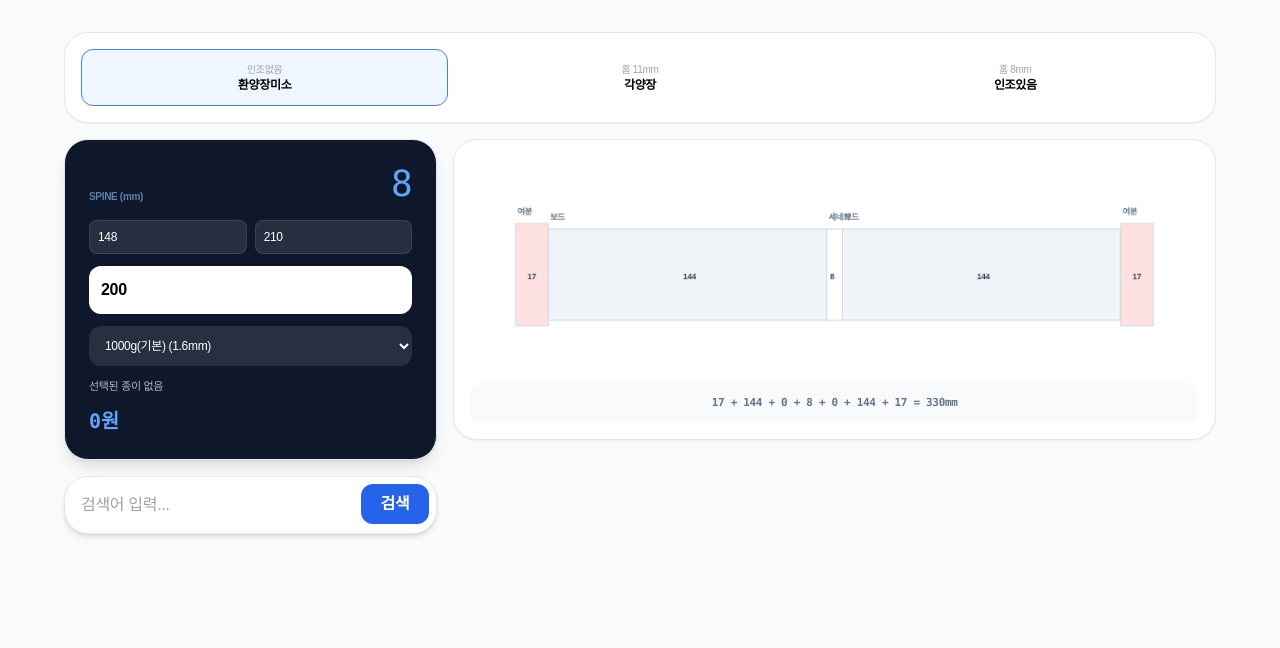
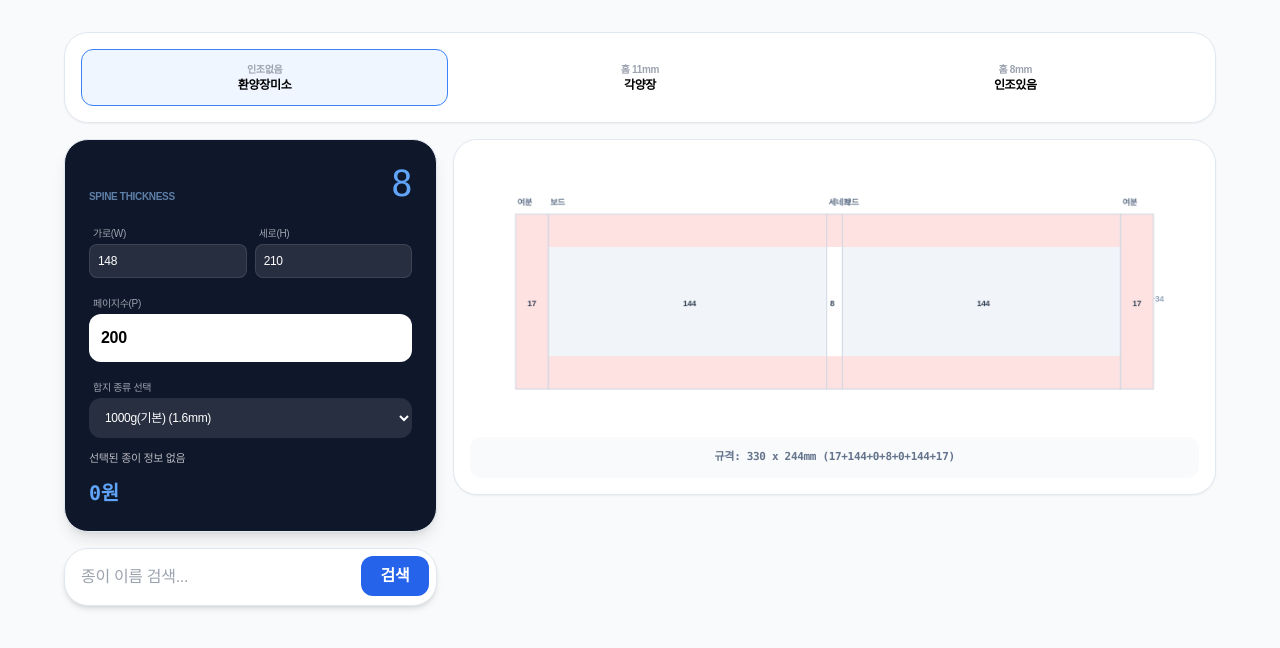
Before and after one commit to goodnotes2/paper, a Flask app: page / in a window 1280 px wide. Shown: the top 648 px of the page. Run offline with Flask 3, Linux system fonts and the light colour scheme; the visitor is signed in with stand-in values (Sample User, id 1); some libraries are stand-ins or nearby versions; some web fonts are replaced.

Commit message:
양장 제본 통합 및 도면 기능 추가8

```diff
--- a/app.py
+++ b/app.py
@@ -5,7 +5,7 @@ from datetime import datetime
 import re
 
 app = Flask(__name__)
-app.secret_key = 'paper_system_v60_final_full'
+app.secret_key = 'paper_system_v110_final_confirmed'
 
 SITE_PASSWORD = "03877"
 cached_data = []
@@ -27,7 +27,6 @@ def load_data():
                 df.columns = [str(col).strip() for col in df.columns]
                 df = df.astype(str).replace(['nan', 'None', 'nan '], '')
 
-                # 열 이름을 유연하게 찾는 함수
                 def find_col(keywords, default):
                     for c in df.columns:
                         if any(k in c for k in keywords): return c
@@ -36,7 +35,6 @@ def load_data():
                 col_map = {
                     '품목': find_col(['품목', '종이', '품명'], '품목'),
                     '색상': find_col(['색상', '패턴', '컬러'], '색상'),
-                    '사이즈': find_col(['사이즈', '규격', '크기'], '사이즈'),
                     '평량': find_col(['평량', 'g', '무게'], '평량'),
                     '고시가': find_col(['고시가', '단가', '가격'], '고시가'),
                     '두께': find_col(['두께', 'μm', 'um'], '두께')
@@ -47,8 +45,7 @@ def load_data():
                 temp_df = pd.DataFrame()
                 temp_df['품목'] = df[col_map['품목']].str.strip()
                 temp_df['색상'] = df.get(col_map['색상'], pd.Series(['']*len(df))).str.strip()
-                temp_df['사이즈'] = df.get(col_map['사이즈'], pd.Series(['']*len(df))).str.strip()
-                temp_df['평량'] = df.get(col_map['평량'], pd.Series(['']*len(df))).str.replace(r'\.0$', '', regex=True)
+                temp_df['평량'] = df.get(col_map['평량'], pd.Series(['0']*len(df))).str.replace(r'\.0$', '', regex=True)
                 temp_df['두께'] = pd.to_numeric(df.get(col_map['두께'], 0), errors='coerce').fillna(0).astype(str)
 
                 price_col = df.get(col_map['고시가'], 0)
@@ -56,12 +53,7 @@ def load_data():
                 temp_df['고시가'] = nums.apply(lambda x: f"{int(x):,}" if x > 0 else "0")
 
                 temp_df['시트명'] = str(sheet_name).strip()
-                # ID 생성 시 모든 요소를 문자열로 강제 결합
-                def make_id(row):
-                    raw = str(row['품목']) + str(row['평량']) + str(row['시트명'])
-                    return f"id_{re.sub(r'[^a-zA-Z0-9가-힣]', '', raw)}"
-
-                temp_df['row_id'] = temp_df.apply(make_id, axis=1)
+                temp_df['row_id'] = temp_df.apply(lambda r: f"id_{re.sub(r'[^a-zA-Z0-9가-힣]', '', str(r['품목'])+str(r['평량'])+str(r['시트명']))}", axis=1)
                 combined_list.append(temp_df)
 
             if combined_list:
@@ -74,8 +66,7 @@ def load_data():
             df_qq = pd.read_excel(qq_path, engine='openpyxl')
             df_qq.columns = [str(col).strip() for col in df_qq.columns]
             board_data = df_qq.to_dict(orient='records')
-        except:
-            board_data = [{'합지명': '기본 1000g', '두께': 1.6}]
+        except: board_data = [{'합지명': '기본 1000g', '두께': 1.6}]
     else:
         board_data = [{'합지명': '1000g(기본)', '두께': 1.6}, {'합지명': '1200g(기본)', '두께': 1.9}]
 
@@ -94,17 +85,17 @@ def index():
     results = []
     if keyword:
         k = keyword.lower()
-        results = [item for item in cached_data if k in item['품목'].lower() or k in item['색상'].lower()]
-        for item in results:
-            p, s = item['품목'], item['시트명']
-            if '두성' in s: item['url'] = f"https://www.doosungpaper.co.kr/goods/goods_search.php?keyword={p}"
-            elif '삼원' in s: item['url'] = f"https://www.samwonpaper.com/product/paper/list?search.searchString={p}"
-            else: item['url'] = f"https://www.google.com/search?q={s}+{p}"
+        for item in cached_data:
+            if k in item['품목'].lower() or k in item['색상'].lower():
+                p, s = item['품목'], item['시트명']
+                if '두성' in s: item['url'] = f"https://www.doosungpaper.co.kr/goods/goods_search.php?keyword={p}"
+                elif '삼원' in s: item['url'] = f"https://www.samwonpaper.com/product/paper/list?search.searchString={p}"
+                else: item['url'] = f"https://www.google.com/search?q={s}+{p}"
+                results.append(item)
 
     return render_template('index.html', results=results, keyword=keyword,
                            authenticated=True, last_updated=last_updated, boards=board_data)
 
 if __name__ == '__main__':
-    # Render 필수 포트 설정
     port = int(os.environ.get("PORT", 10000))
     app.run(host='0.0.0.0', port=port)
--- a/templates/index.html
+++ b/templates/index.html
@@ -2,8 +2,8 @@
 <html lang="ko">
 <head>
     <meta charset="UTF-8">
-    <meta name="viewport" content="width=device-width, initial-scale=1.0, maximum-scale=1.0, user-scalable=no">
-    <title>PAPER V30 FINAL</title>
+    <meta name="viewport" content="width=device-width, initial-scale=1.0">
+    <title>PAPER SYSTEM V110</title>
     <script src="https://cdn.tailwindcss.com"></script>
     <link href="https://fonts.googleapis.com/css2?family=IBM+Plex+Sans+KR:wght@300;400;600;700&display=swap" rel="stylesheet">
     <style>
@@ -14,6 +14,9 @@
         .fav-star.active { color: #facc15 !important; }
         #favorites_bar::-webkit-scrollbar { display: none; }
         canvas { background: white; border-radius: 1rem; width: 100%; height: auto; }
+        th.sortable { cursor: pointer; position: relative; transition: background 0.2s; }
+        th.sortable:hover { background-color: #f1f5f9; }
+        th.sortable::after { content: '↕'; font-size: 10px; margin-left: 4px; opacity: 0.5; }
     </style>
 </head>
 <body class="p-3 md:p-8">
@@ -22,7 +25,7 @@
     <div class="max-w-md mx-auto mt-20 p-8 glass-card shadow-xl text-center">
         <h2 class="text-xl font-bold mb-6 text-gray-800">보안 접속</h2>
         <form method="POST" class="space-y-4">
-            <input type="password" name="password" placeholder="비밀번호 입력" class="w-full px-4 py-3 border rounded-xl text-center focus:outline-blue-500 shadow-sm" autofocus>
+            <input type="password" name="password" placeholder="비밀번호 입력" class="w-full px-4 py-3 border rounded-xl text-center outline-none focus:border-blue-500 shadow-sm" autofocus>
             <button type="submit" class="w-full py-3 bg-slate-900 text-white rounded-xl font-bold">접속하기</button>
         </form>
     </div>
@@ -31,15 +34,15 @@
     <div class="max-w-6xl mx-auto space-y-4">
         <div class="glass-card p-4 shadow-sm grid grid-cols-3 gap-2">
             <div class="type-card active p-3 rounded-xl border text-center" id="btn-soft" onclick="setMode('soft')">
-                <p class="text-[10px] text-gray-400">인조없음</p>
+                <p class="text-[10px] text-gray-400 font-bold">인조없음</p>
                 <p class="font-bold text-xs">환양장미소</p>
             </div>
             <div class="type-card p-3 rounded-xl border text-center" id="btn-hard" onclick="setMode('hard')">
-                <p class="text-[10px] text-gray-400">홈 11mm</p>
+                <p class="text-[10px] text-gray-400 font-bold">홈 11mm</p>
                 <p class="font-bold text-xs">각양장</p>
             </div>
             <div class="type-card p-3 rounded-xl border text-center" id="btn-leather" onclick="setMode('leather')">
-                <p class="text-[10px] text-gray-400">홈 8mm</p>
+                <p class="text-[10px] text-gray-400 font-bold">홈 8mm</p>
                 <p class="font-bold text-xs">인조있음</p>
             </div>
         </div>
@@ -48,62 +51,82 @@
             <div class="space-y-4">
                 <div class="p-6 glass-card bg-slate-900 text-white shadow-lg">
                     <div class="flex justify-between items-end mb-4">
-                        <span class="text-[10px] font-bold opacity-60 text-blue-300">SPINE (mm)</span>
+                        <span class="text-[10px] font-bold opacity-60 text-blue-300 uppercase">Spine Thickness</span>
                         <span id="seneca_result" class="text-4xl font-light font-mono text-blue-400">0.00</span>
                     </div>
                     <div class="space-y-3">
                         <div class="grid grid-cols-2 gap-2">
-                            <input type="number" id="bookW" value="148" oninput="calc()" placeholder="가로" class="w-full p-2 bg-white/10 rounded-lg text-xs border border-white/10">
-                            <input type="number" id="bookH" value="210" oninput="calc()" placeholder="세로" class="w-full p-2 bg-white/10 rounded-lg text-xs border border-white/10">
+                            <div>
+                                <label class="text-[10px] text-gray-400 ml-1">가로(W)</label>
+                                <input type="number" id="bookW" value="148" oninput="calc()" class="w-full p-2 bg-white/10 rounded-lg text-xs border border-white/10 outline-none">
                             </div>
-                        <input type="number" id="page_input" oninput="calc()" value="200" class="w-full p-3 rounded-xl text-black font-bold">
-                        <select id="board_select" onchange="calc()" class="w-full p-3 bg-white/10 rounded-xl text-xs">
+                            <div>
+                                <label class="text-[10px] text-gray-400 ml-1">세로(H)</label>
+                                <input type="number" id="bookH" value="210" oninput="calc()" class="w-full p-2 bg-white/10 rounded-lg text-xs border border-white/10 outline-none">
+                            </div>
+                        </div>
+                        <div>
+                            <label class="text-[10px] text-gray-400 ml-1">페이지수(P)</label>
+                            <input type="number" id="page_input" oninput="calc()" value="200" class="w-full p-3 rounded-xl text-black font-bold outline-none">
+                        </div>
+                        <div>
+                            <label class="text-[10px] text-gray-400 ml-1">합지 종류 선택</label>
+                            <select id="board_select" onchange="calc()" class="w-full p-3 bg-white/10 rounded-xl text-xs outline-none">
                                 {% for b in boards %}
                                 <option value="{{ b.두께 }}" class="text-slate-900">{{ b.합지명 }} ({{ b.두께 }}mm)</option>
                                 {% endfor %}
                             </select>
-                        <div id="selected_info" class="text-[11px] opacity-70 mt-2">선택된 종이 없음</div>
+                        </div>
+                        <div id="selected_info" class="text-[11px] opacity-70 mt-2">선택된 종이 정보 없음</div>
                         <div id="fav_price_display" class="text-xl font-bold text-blue-400 font-mono">0원</div>
                     </div>
                     <input type="hidden" id="hidden_thick" value="0">
                 </div>
 
+                <div class="space-y-3">
                     <form method="POST" class="relative">
-                    <input type="text" name="keyword" value="{{ keyword }}" placeholder="검색어 입력..." class="w-full p-4 glass-card shadow-md outline-none pr-24">
-                    <button type="submit" class="absolute right-2 top-2 bg-blue-600 text-white px-5 py-2 rounded-xl font-bold">검색</button>
+                        <input type="text" name="keyword" value="{{ keyword }}" placeholder="종이 이름 검색..." class="w-full p-4 glass-card shadow-md outline-none pr-24">
+                        <button type="submit" class="absolute right-2 top-2 bg-blue-600 text-white px-5 py-2 rounded-xl font-bold hover:bg-blue-700">검색</button>
                     </form>
                     <div id="favorites_bar" class="flex flex-nowrap gap-2 overflow-x-auto pb-2"></div>
+                </div>
             </div>
 
             <div class="md:col-span-2 space-y-4">
                 <div class="glass-card p-4 shadow-sm text-center">
-                    <canvas id="mainCanvas" width="800" height="240"></canvas>
-                    <div id="final_formula" class="mt-2 p-3 bg-slate-50 rounded-xl text-center font-mono text-[11px] text-slate-500 font-bold">계산 중...</div>
+                    <canvas id="mainCanvas" width="800" height="300"></canvas>
+                    <div id="final_formula" class="mt-2 p-3 bg-slate-50 rounded-xl text-center font-mono text-[11px] text-slate-500 font-bold">규격 대기 중...</div>
                 </div>
 
                 {% if results %}
                 <div class="glass-card overflow-hidden shadow-sm">
-                    <table class="w-full text-left text-[13px]">
+                    <table class="w-full text-left text-[13px]" id="resultTable">
                         <thead class="bg-slate-50 border-b text-[10px] text-slate-500 font-bold uppercase">
                             <tr>
                                 <th class="p-3 text-center">⭐</th>
-                                <th class="p-3">품목 / 정보</th>
+                                <th class="p-3 sortable" onclick="sortTable(1, 'str')">품목 / 정보</th>
+                                <th class="p-3 text-center sortable" onclick="sortTable(2, 'num')">평량(g)</th>
                                 <th class="p-3 text-center">두께</th>
                                 <th class="p-3 text-right">고시가</th>
+                                <th class="p-3 text-center">링크</th>
                             </tr>
                         </thead>
                         <tbody class="divide-y">
                             {% for item in results %}
                             <tr class="hover:bg-blue-50 cursor-pointer" data-id="{{ item.row_id }}"
                                 data-name="{{ item.품목 }}" data-thick="{{ item.두께 }}" data-gram="{{ item.평량 }}"
-                                data-price="{{ item.고시가 }}" data-size="{{ item.사이즈 }}" data-color="{{ item.색상 }}" onclick="selectRow(this)">
+                                data-price="{{ item.고시가 }}" data-color="{{ item.색상 }}" onclick="selectRow(this)">
                                 <td class="p-3 text-center"><button onclick="handleFavorite(event, this)" class="fav-star text-gray-200 text-2xl">★</button></td>
                                 <td class="p-3">
                                     <div class="font-bold text-slate-900">{{ item.품목 }}</div>
-                                    <div class="text-[10px] text-slate-400">{{ item.색상 }} | {{ item.평량 }}g</div>
+                                    <div class="text-[10px] text-slate-400">{{ item.색상 }} | {{ item.시트명 }}</div>
                                 </td>
+                                <td class="p-3 text-center font-bold text-slate-600 font-mono">{{ item.평량 }}</td>
                                 <td class="p-3 text-center font-bold text-blue-600 font-mono">{{ item.두께 }}μm</td>
                                 <td class="p-3 font-bold text-right font-mono">{{ item.고시가 }}</td>
+                                <td class="p-3 text-center">
+                                    <a href="{{ item.url }}" target="_blank" onclick="event.stopPropagation()" class="inline-block p-2 bg-slate-100 rounded-lg hover:bg-blue-100 text-blue-600">🔗</a>
+                                </td>
                             </tr>
                             {% endfor %}
                         </tbody>
@@ -117,7 +140,22 @@
 
     <script>
         let mode = 'soft';
-        window.onload = () => { renderFavorites(); calc(); };
+        let currentSortCol = -1;
+        let isAsc = true;
+
+        // --- 정렬 기능 ---
+        function sortTable(colIdx, type) {
+            const tbody = document.querySelector("#resultTable tbody");
+            const rows = Array.from(tbody.querySelectorAll("tr"));
+            if (currentSortCol === colIdx) isAsc = !isAsc;
+            else { isAsc = true; currentSortCol = colIdx; }
+            rows.sort((a, b) => {
+                let vA = a.cells[colIdx].innerText.replace(/,/g, '').trim();
+                let vB = b.cells[colIdx].innerText.replace(/,/g, '').trim();
+                return type === 'num' ? (isAsc ? vA - vB : vB - vA) : (isAsc ? vA.localeCompare(vB) : vB.localeCompare(vA));
+            });
+            rows.forEach(r => tbody.appendChild(r));
+        }
 
         function setMode(m) {
             mode = m;
@@ -149,9 +187,14 @@
             const bar = document.getElementById('favorites_bar');
             if(!bar) return;
             const favs = JSON.parse(localStorage.getItem('paper_favs') || '[]');
+            document.querySelectorAll('tr[data-id]').forEach(tr => {
+                const star = tr.querySelector('.fav-star');
+                if(favs.some(f => f.id === tr.dataset.id)) star.classList.add('active');
+                else star.classList.remove('active');
+            });
             bar.innerHTML = favs.map(f => `
-                <div onclick="quickDisplay('${f.thick}', '${f.name}', '${f.gram}', '${f.price}', '${f.color}')" class="flex-shrink-0 px-4 py-2 bg-white border rounded-full shadow-sm cursor-pointer text-[11px] font-bold">
-                    <span class="text-yellow-400">★</span> ${f.name}
+                <div onclick="quickDisplay('${f.thick}', '${f.name}', '${f.gram}', '${f.price}', '${f.color}')" class="flex-shrink-0 flex items-center gap-2 px-4 py-2 bg-white border rounded-full shadow-sm cursor-pointer hover:border-blue-300">
+                    <span class="text-yellow-400 text-xs">★</span><span class="text-[11px] font-bold text-slate-700 whitespace-nowrap">${f.name}</span>
                 </div>
             `).join('');
         }
@@ -164,8 +207,8 @@
         }
 
         function calc() {
-            const w = parseFloat(document.getElementById('bookW').value) || 148;
-            const h = parseFloat(document.getElementById('bookH').value) || 210;
+            const w = parseFloat(document.getElementById('bookW').value) || 0;
+            const h = parseFloat(document.getElementById('bookH').value) || 0;
             const pg = parseInt(document.getElementById('page_input').value) || 0;
             const t = parseFloat(document.getElementById('hidden_thick').value) || 0;
             const bMm = parseFloat(document.getElementById('board_select').value) || 0;
@@ -190,57 +233,42 @@
             const boardW = w - 4;
             const bleed = 17;
             const totalW = bleed + boardW + (joint * 2) + spine + boardW + bleed;
+            const totalH = bleed + h + bleed;
 
             document.getElementById('seneca_result').innerText = error ? "ERR" : spine;
-            document.getElementById('final_formula').innerText = error || `${bleed} + ${boardW} + ${joint} + ${spine} + ${joint} + ${boardW} + ${bleed} = ${totalW}mm`;
-
+            document.getElementById('final_formula').innerText = error || `규격: ${totalW} x ${totalH}mm (${bleed}+${boardW}+${joint}+${spine}+${joint}+${boardW}+${bleed})`;
             draw(bleed, boardW, joint, spine, h);
         }
 
         function draw(bleed, board, joint, spine, h_val) {
             const cvs = document.getElementById('mainCanvas'), ctx = cvs.getContext('2d');
             ctx.clearRect(0, 0, cvs.width, cvs.height);
-
             const totalW = bleed*2 + board*2 + (joint*2) + spine;
             const scale = 700 / totalW;
-
-            // 세로(h_val) 비례 드로잉 높이 설정
-            const drawH = Math.min(100 * (h_val / 210), 160);
-            const y_pos = (cvs.height - drawH) / 2 + 10;
-            const x_start = 50;
-            let x = x_start;
+            const drawH = Math.min(120 * (h_val / 210), 160);
+            const bleedH = bleed * scale;
+            const y_start = (cvs.height - (drawH + bleedH * 2)) / 2 + 10;
+            let x = 50;
 
             const box = (w, label, color, isBleed = false) => {
                 if (w <= 0 && label === "홈") return;
-                ctx.fillStyle = color;
-                const rectH = isBleed ? drawH + 12 : drawH;
-                const rectY = isBleed ? y_pos - 6 : y_pos;
-                ctx.fillRect(x, rectY, w * scale, rectH);
-                ctx.strokeStyle = "#cbd5e1";
-                ctx.strokeRect(x, rectY, w * scale, rectH);
-
-                ctx.fillStyle = "#64748b";
-                ctx.font = "bold 9px Arial";
-                ctx.fillText(label, x + 2, rectY - 10);
-
-                ctx.fillStyle = "#334155";
-                ctx.fillText(Math.round(w), x + (w * scale / 2) - 5, rectY + rectH / 2 + 5);
-
-                if (x + w * scale > 680 && !isBleed) {
-                    ctx.fillStyle = "#94a3b8";
-                    ctx.fillText(`H: ${h_val}`, x + w * scale + 10, y_pos + drawH / 2);
-                }
-                x += w * scale;
+                const cw = w * scale;
+                ctx.fillStyle = "#fee2e2"; ctx.fillRect(x, y_start, cw, bleedH); // 상단여분
+                ctx.fillStyle = isBleed ? "#fee2e2" : color; ctx.fillRect(x, y_start + bleedH, cw, drawH); // 본체
+                ctx.fillStyle = "#fee2e2"; ctx.fillRect(x, y_start + bleedH + drawH, cw, bleedH); // 하단여분
+                ctx.strokeStyle = "#cbd5e1"; ctx.strokeRect(x, y_start, cw, bleedH + drawH + bleedH);
+                ctx.fillStyle = "#64748b"; ctx.font = "bold 9px Arial"; ctx.fillText(label, x + 2, y_start - 10);
+                ctx.fillStyle = "#334155"; ctx.fillText(Math.round(w), x + (cw / 2) - 5, y_start + bleedH + drawH / 2 + 5);
+                if (x + cw > 680 && !isBleed) { ctx.fillStyle = "#94a3b8"; ctx.fillText(`H:${h_val}+${bleed*2}`, x + cw + 10, y_start + bleedH + drawH/2); }
+                x += cw;
             };
 
-            box(bleed, "여분", "#fee2e2", true);
-            box(board, "보드", "#f1f5f9");
-            if(joint) box(joint, "홈", "#f8fafc");
-            box(spine, "세네카", "#ffffff");
-            if(joint) box(joint, "홈", "#f8fafc");
-            box(board, "보드", "#f1f5f9");
+            box(bleed, "여분", "#fee2e2", true); box(board, "보드", "#f1f5f9");
+            if(joint) box(joint, "홈", "#f8fafc"); box(spine, "세네카", "#ffffff");
+            if(joint) box(joint, "홈", "#f8fafc"); box(board, "보드", "#f1f5f9");
             box(bleed, "여분", "#fee2e2", true);
         }
+        window.onload = () => { renderFavorites(); calc(); };
     </script>
 </body>
 </html>
```
Lines whose indentation alone changed are shown as unchanged.
